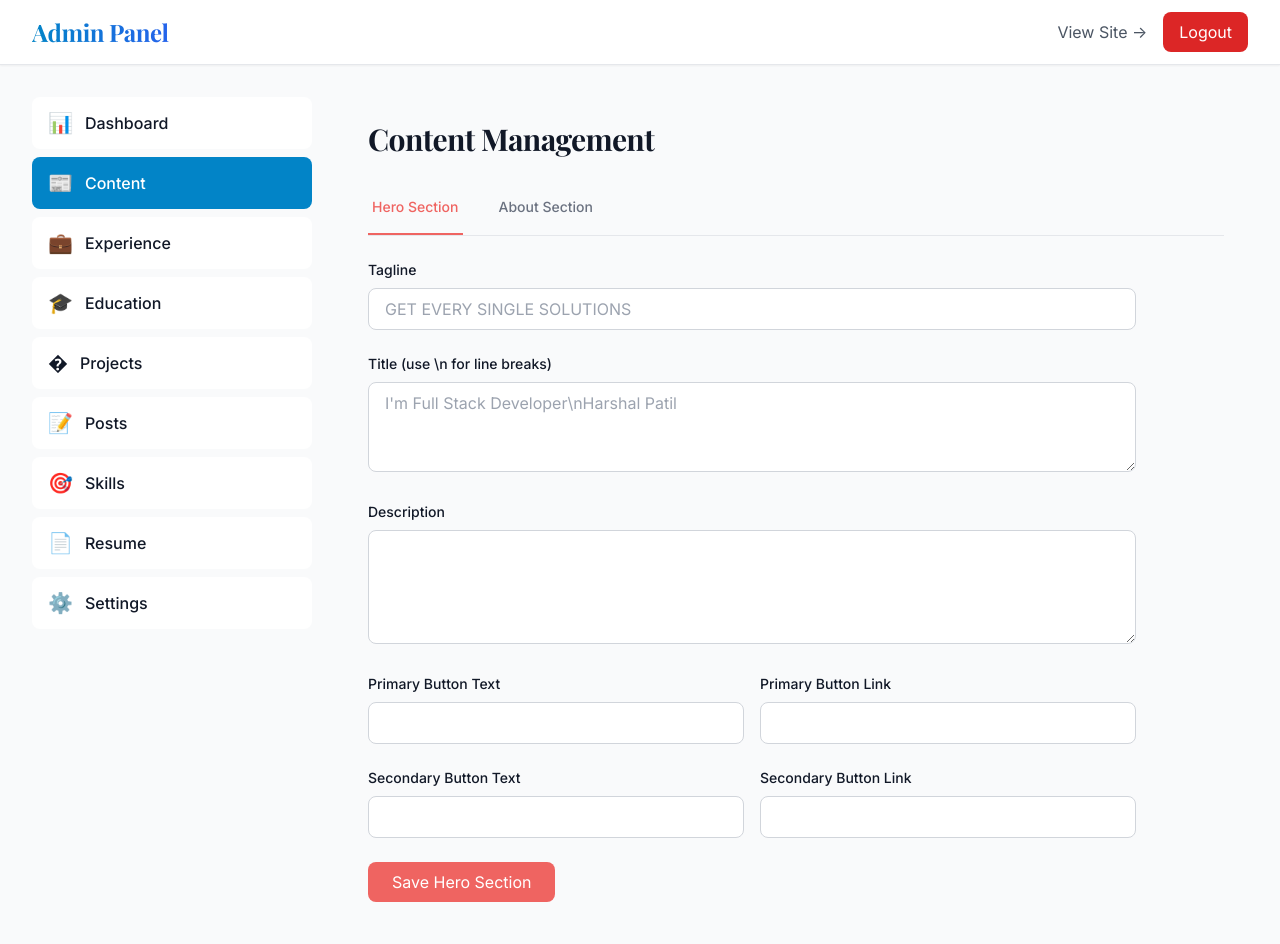
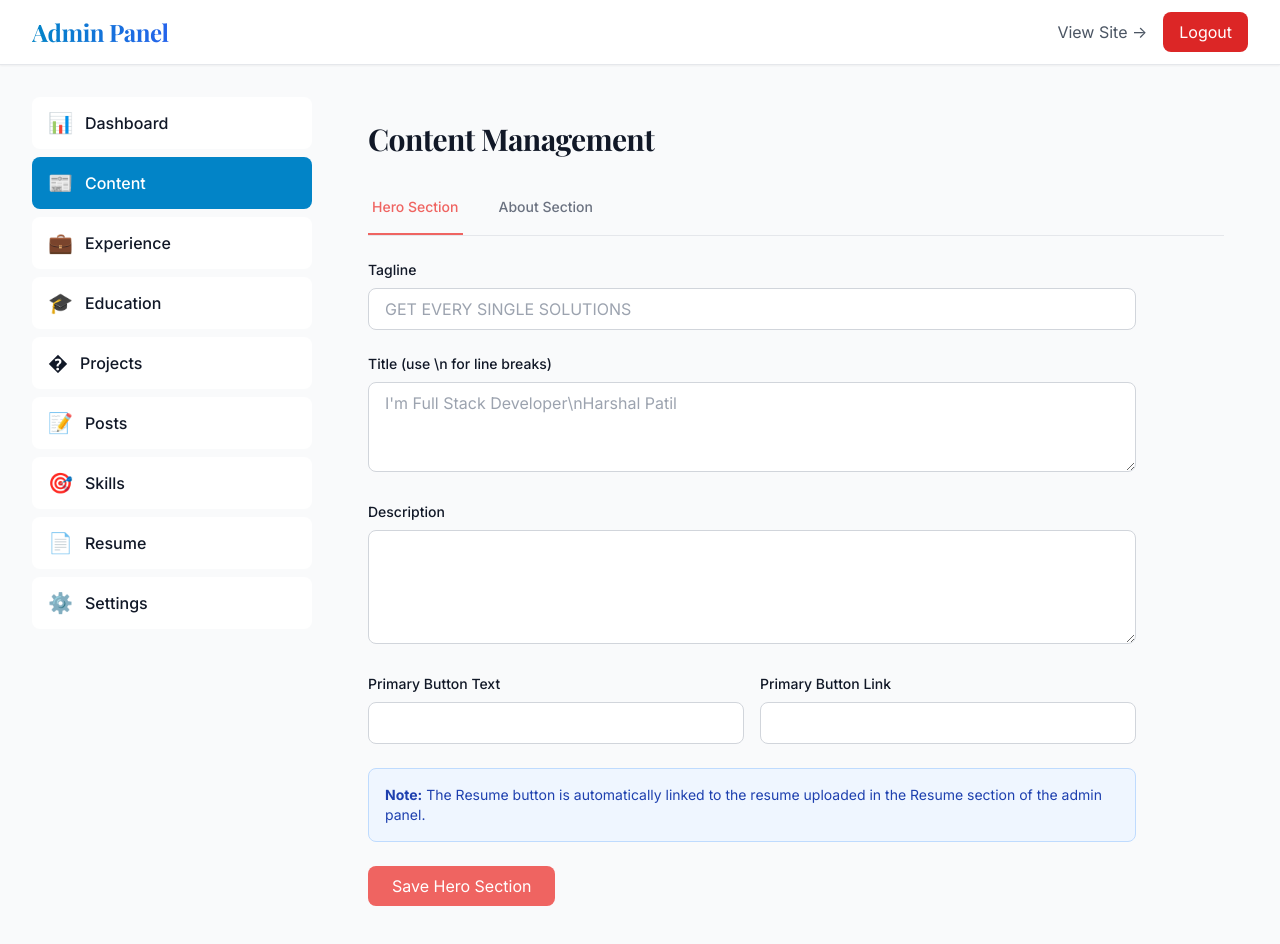
Before and after one commit to harshalp1911/portfolio_, a React (Create React App) app in the folder client/: page /#/admin/content in a window 1280 px wide. Shown: the top 944 px of the page. Built offline with nearby package versions, Linux system fonts and the light colour scheme; no server answers.

Commit message:
Fix resume management: proper deletion refresh and remove unused secondary button fields

```diff
--- a/client/src/components/admin/ResumeManager.tsx
+++ b/client/src/components/admin/ResumeManager.tsx
@@ -28,8 +28,12 @@ const ResumeManager: React.FC = () => {
   const deleteMutation = useMutation(resumeAPI.delete, {
     onSuccess: () => {
       queryClient.invalidateQueries('resume');
+      queryClient.refetchQueries('resume');
       setSuccess('Resume deleted successfully!');
       setTimeout(() => setSuccess(''), 3000);
+    },
+    onError: (err: any) => {
+      setError(err.response?.data?.message || 'Failed to delete resume');
     },
   });
 
--- a/client/src/pages/admin/Content.tsx
+++ b/client/src/pages/admin/Content.tsx
@@ -15,8 +15,6 @@ const Content: React.FC = () => {
     description: '',
     primaryButtonText: '',
     primaryButtonLink: '',
-    secondaryButtonText: '',
-    secondaryButtonLink: '',
   });
 
   const [aboutForm, setAboutForm] = useState({
@@ -168,25 +166,10 @@ const Content: React.FC = () => {
             </div>
           </div>
 
-          <div className="grid grid-cols-2 gap-4">
-            <div>
-              <label className="block text-sm font-medium mb-2">Secondary Button Text</label>
-              <input
-                type="text"
-                value={heroForm.secondaryButtonText}
-                onChange={(e) => setHeroForm({ ...heroForm, secondaryButtonText: e.target.value })}
-                className="w-full px-4 py-2 border border-gray-300 dark:border-gray-600 rounded-lg focus:ring-2 focus:ring-[#EF6461] focus:border-transparent dark:bg-gray-800"
-              />
-            </div>
-            <div>
-              <label className="block text-sm font-medium mb-2">Secondary Button Link</label>
-              <input
-                type="text"
-                value={heroForm.secondaryButtonLink}
-                onChange={(e) => setHeroForm({ ...heroForm, secondaryButtonLink: e.target.value })}
-                className="w-full px-4 py-2 border border-gray-300 dark:border-gray-600 rounded-lg focus:ring-2 focus:ring-[#EF6461] focus:border-transparent dark:bg-gray-800"
-              />
-            </div>
+          <div className="p-4 bg-blue-50 dark:bg-blue-900/20 border border-blue-200 dark:border-blue-800 rounded-lg">
+            <p className="text-sm text-blue-800 dark:text-blue-300">
+              <strong>Note:</strong> The Resume button is automatically linked to the resume uploaded in the Resume section of the admin panel.
+            </p>
           </div>
 
           <button
```
Also changed, not shown: 1 other file (tests, documents, lock files or other folders).
